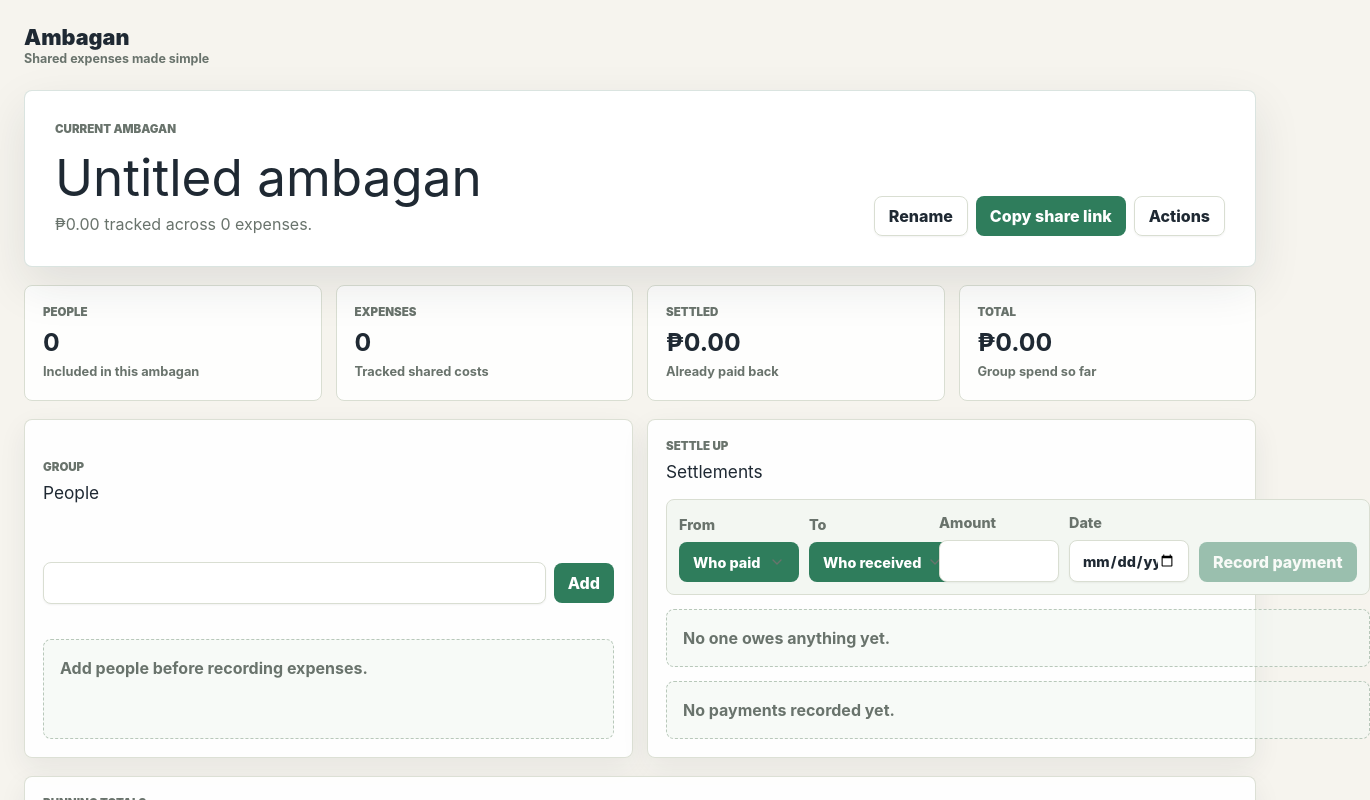
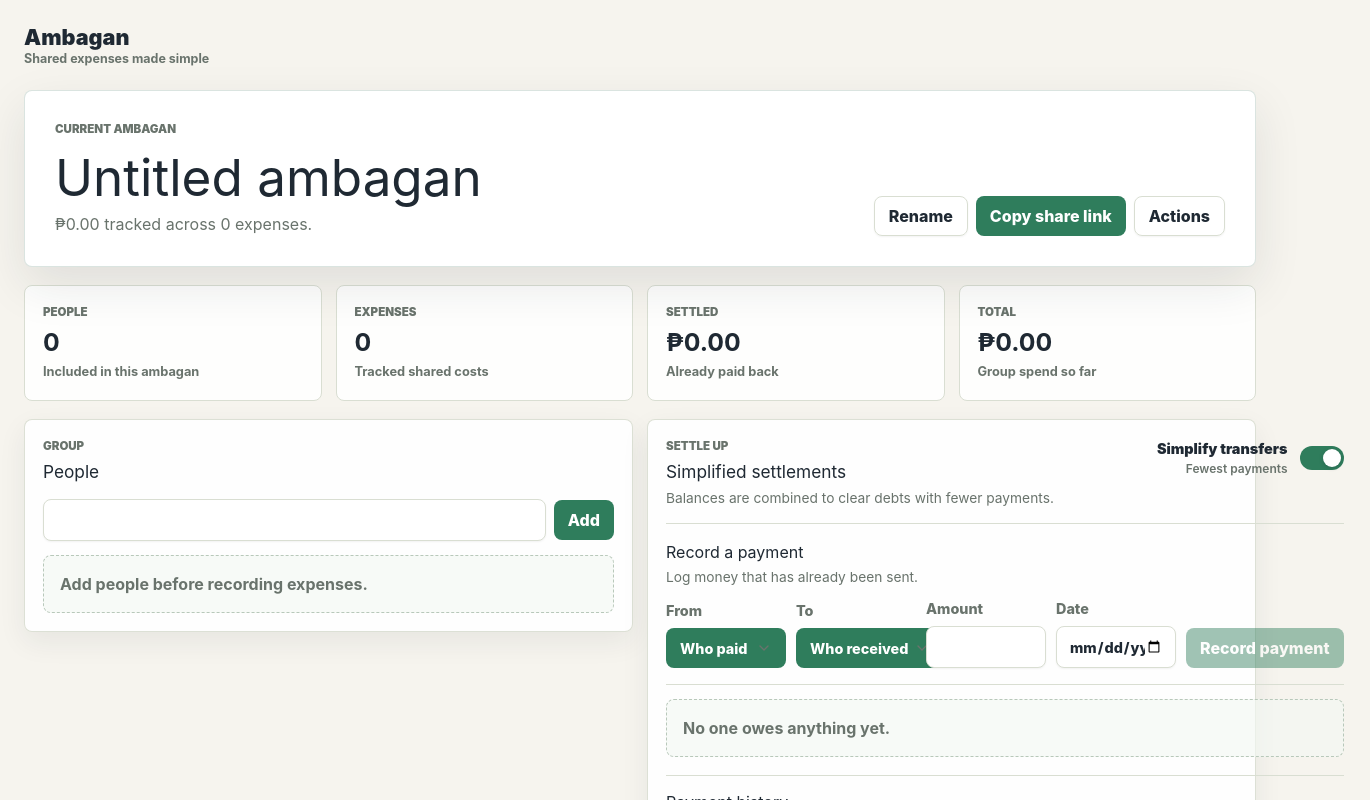
Before and after one commit to matthewdizon/ambagan, a Next.js app: page / in a window 1280 px wide. Shown: the top 800 px of the page, 1370 px wide, since content can reach past the window. Built offline with nearby package versions, Linux system fonts and the light colour scheme.

Commit message:
feat: add direct settlement mode with expandable payment breakdowns

```diff
--- a/app/globals.css
+++ b/app/globals.css
@@ -354,6 +354,7 @@ small {
 
 .two-column {
   grid-template-columns: repeat(2, minmax(0, 1fr));
+  align-items: start;
 }
 
 .metric {
@@ -483,6 +484,201 @@ small {
   white-space: nowrap;
 }
 
+.settlement-heading {
+  align-items: flex-start;
+}
+
+.panel-description {
+  margin-top: 4px;
+  color: var(--text-muted);
+  font-size: 0.86rem;
+  line-height: 1.45;
+}
+
+.transfer-toggle {
+  display: flex;
+  grid-template-columns: none;
+  align-items: center;
+  gap: 12px;
+  color: var(--text);
+  cursor: pointer;
+}
+
+.transfer-toggle > span:first-child {
+  display: grid;
+  gap: 1px;
+  text-align: right;
+}
+
+.transfer-toggle small {
+  font-size: 0.75rem;
+  font-weight: 600;
+}
+
+.switch-control {
+  position: relative;
+  width: 44px;
+  min-height: 24px;
+  flex: 0 0 44px;
+  border-radius: 999px;
+  background: var(--border-strong);
+  padding: 3px;
+}
+
+.switch-control:hover:not(:disabled) {
+  background: #9caf9f;
+  transform: none;
+}
+
+.switch-control[aria-checked="true"] {
+  background: var(--primary);
+}
+
+.switch-control span {
+  display: block;
+  width: 18px;
+  height: 18px;
+  border-radius: 50%;
+  background: #fff;
+  box-shadow: 0 1px 4px rgba(31, 41, 51, 0.24);
+  transition: transform 160ms ease;
+}
+
+.switch-control[aria-checked="true"] span {
+  transform: translateX(20px);
+}
+
+.payment-section {
+  display: grid;
+  gap: 10px;
+  border-block: 1px solid var(--border);
+  padding: 16px 0;
+}
+
+.settlement-section-heading,
+.transfer-overview {
+  display: flex;
+  align-items: center;
+  justify-content: space-between;
+  gap: 12px;
+}
+
+.transfer-overview {
+  margin-top: 2px;
+}
+
+.recorded-heading {
+  margin-top: 4px;
+  padding-top: 14px;
+  border-top: 1px solid var(--border);
+}
+
+.transfer-count {
+  border-radius: 999px;
+  background: var(--primary-soft);
+  color: var(--primary-dark);
+  padding: 5px 9px;
+  font-size: 0.75rem;
+  font-weight: 800;
+  white-space: nowrap;
+}
+
+.settlement-groups {
+  display: grid;
+  gap: 8px;
+}
+
+.settlement-group {
+  border: 1px solid #b9d7cd;
+  border-radius: 8px;
+  background: #fff;
+  overflow: hidden;
+}
+
+.settlement-group summary {
+  display: grid;
+  grid-template-columns: minmax(0, 1fr) auto;
+  align-items: center;
+  gap: 12px;
+  padding: 12px;
+  cursor: pointer;
+  list-style: none;
+}
+
+.settlement-group summary::-webkit-details-marker {
+  display: none;
+}
+
+.settlement-group summary:hover {
+  background: var(--success-soft);
+}
+
+.settlement-group[open] summary {
+  border-bottom: 1px solid #cde1d8;
+  background: var(--success-soft);
+}
+
+.recipient-identity {
+  display: flex;
+  min-width: 0;
+  align-items: center;
+  gap: 10px;
+}
+
+.recipient-identity > span:last-child,
+.recipient-total {
+  display: grid;
+  gap: 1px;
+}
+
+.recipient-identity small,
+.recipient-total small {
+  font-size: 0.75rem;
+}
+
+.recipient-total {
+  justify-items: end;
+}
+
+.recipient-total strong {
+  white-space: nowrap;
+}
+
+.hide-breakdown,
+.settlement-group[open] .show-breakdown {
+  display: none;
+}
+
+.settlement-group[open] .hide-breakdown {
+  display: block;
+}
+
+.settlement-breakdown {
+  display: grid;
+  padding: 4px 12px 10px 56px;
+}
+
+.breakdown-row,
+.breakdown-total {
+  display: flex;
+  align-items: center;
+  justify-content: space-between;
+  gap: 12px;
+  padding: 8px 0;
+}
+
+.breakdown-row {
+  border-bottom: 1px solid var(--border);
+  color: var(--text-muted);
+  font-size: 0.86rem;
+}
+
+.breakdown-total {
+  padding-bottom: 2px;
+  color: var(--primary-dark);
+  font-weight: 800;
+}
+
 .settlement-actions {
   display: flex;
   align-items: center;
@@ -537,10 +733,9 @@ small {
   grid-template-columns: repeat(4, minmax(120px, 1fr)) auto;
   align-items: end;
   gap: 10px;
-  border: 1px solid var(--border);
-  border-radius: 8px;
-  background: var(--surface-muted);
-  padding: 12px;
+  border: 0;
+  background: transparent;
+  padding: 0;
 }
 
 .expense-dialog {
@@ -750,6 +945,26 @@ small {
     flex-direction: column;
   }
 
+  .settlement-heading,
+  .settlement-section-heading,
+  .transfer-overview {
+    align-items: flex-start;
+    flex-direction: column;
+  }
+
+  .transfer-toggle {
+    width: 100%;
+    justify-content: space-between;
+  }
+
+  .transfer-toggle > span:first-child {
+    text-align: left;
+  }
+
+  .settlement-breakdown {
+    padding-left: 12px;
+  }
+
   .submit-button {
     justify-self: stretch;
   }
--- a/src/components/ExpenseTrackerApp.tsx
+++ b/src/components/ExpenseTrackerApp.tsx
@@ -20,11 +20,11 @@ import {
   SelectTrigger
 } from "@/components/ui/select";
 import { Toaster } from "@/components/ui/sonner";
-import { calculatePersonBalances, calculateSettlementReceipts, calculateSettlements, getTripTotalMinor } from "@/lib/calculations";
+import { calculateDirectSettlements, calculatePersonBalances, calculateSettlements, getTripTotalMinor } from "@/lib/calculations";
 import { decodeTripFromHash } from "@/lib/share";
 import { loadTripFromStorage, saveTripToStorage } from "@/lib/storage";
 import { formatMoney, minorToPesoInput, pesoToMinor, splitEvenly } from "@/lib/money";
-import type { Expense, ExpenseLineItem, ExpenseShare, Payment, Person, SplitType, Trip } from "@/types";
+import type { Expense, ExpenseLineItem, ExpenseShare, Payment, Person, Settlement, SplitType, Trip } from "@/types";
 import { toast } from "sonner";
 
 type ExpenseLineItemDraft = {
@@ -327,6 +327,7 @@ export function ExpenseTrackerApp({ initialSharedTrip = null }: { initialSharedT
   const [draftError, setDraftError] = useState<ExpenseDraftError | null>(null);
   const [paymentDraft, setPaymentDraft] = useState<PaymentDraft>(emptyPaymentDraft);
   const [paymentDraftError, setPaymentDraftError] = useState<PaymentDraftError | null>(null);
+  const [simplifyTransfers, setSimplifyTransfers] = useState(true);
   const [editingExpenseId, setEditingExpenseId] = useState<string | null>(null);
   const [isExpenseDialogOpen, setIsExpenseDialogOpen] = useState(false);
   const [confirmDialog, setConfirmDialog] = useState<ConfirmDialogState | null>(null);
@@ -370,7 +371,21 @@ export function ExpenseTrackerApp({ initialSharedTrip = null }: { initialSharedT
 
   const balances = useMemo(() => (selectedTrip ? calculatePersonBalances(selectedTrip) : []), [selectedTrip]);
   const settlements = useMemo(() => calculateSettlements(balances), [balances]);
-  const settlementReceipts = useMemo(() => calculateSettlementReceipts(settlements), [settlements]);
+  const directSettlements = useMemo(() => (selectedTrip ? calculateDirectSettlements(selectedTrip) : []), [selectedTrip]);
+  const visibleSettlements = simplifyTransfers ? settlements : directSettlements;
+  const settlementGroups = useMemo(() => {
+    const groups = new Map<string, Settlement[]>();
+
+    for (const settlement of visibleSettlements) {
+      groups.set(settlement.toPersonId, [...(groups.get(settlement.toPersonId) ?? []), settlement]);
+    }
+
+    return Array.from(groups, ([personId, transfers]) => ({
+      personId,
+      transfers,
+      amountMinor: transfers.reduce((total, transfer) => total + transfer.amountMinor, 0)
+    }));
+  }, [visibleSettlements]);
   const tripTotal = selectedTrip ? getTripTotalMinor(selectedTrip) : 0;
   const payments = selectedTrip?.payments ?? [];
   const tripMetrics = selectedTrip
@@ -881,13 +896,37 @@ export function ExpenseTrackerApp({ initialSharedTrip = null }: { initialSharedT
               </div>
 
               <div className="panel">
-                <div className="panel-heading">
+                <div className="panel-heading settlement-heading">
                   <div>
                     <p className="eyebrow">Settle up</p>
-                    <h2>Settlements</h2>
-                  </div>
+                    <h2>{simplifyTransfers ? "Simplified settlements" : "Direct settlements"}</h2>
+                    <p className="panel-description">
+                      {simplifyTransfers ? "Balances are combined to clear debts with fewer payments." : "Everyone pays the people who originally covered their expenses."}
+                    </p>
+                  </div>
+                  <label className="transfer-toggle">
+                    <span>
+                      <strong>Simplify transfers</strong>
+                      <small>{simplifyTransfers ? "Fewest payments" : "Pay original spenders"}</small>
+                    </span>
+                    <button
+                      aria-checked={simplifyTransfers}
+                      aria-label="Simplify transfers"
+                      className="switch-control"
+                      role="switch"
+                      type="button"
+                      onClick={() => setSimplifyTransfers((current) => !current)}
+                    >
+                      <span />
+                    </button>
+                  </label>
                 </div>
                 {!isReadOnly ? (
+                  <div className="payment-section">
+                    <div>
+                      <h3>Record a payment</h3>
+                      <p className="panel-description">Log money that has already been sent.</p>
+                    </div>
                     <PaymentForm
                       draft={paymentDraft}
                       error={paymentDraftError}
@@ -895,25 +934,48 @@ export function ExpenseTrackerApp({ initialSharedTrip = null }: { initialSharedT
                       onSubmit={handleSubmitPayment}
                       onDraftChange={updatePaymentDraft}
                     />
+                  </div>
                 ) : null}
-                {settlements.length === 0 ? (
+                {visibleSettlements.length > 0 ? (
+                  <div className="transfer-overview">
+                    <h3>Who gets paid</h3>
+                    <span className="transfer-count">{visibleSettlements.length} {visibleSettlements.length === 1 ? "payment" : "payments"}</span>
+                  </div>
+                ) : null}
+                {visibleSettlements.length === 0 ? (
                   <div className="empty-state">No one owes anything yet.</div>
                 ) : (
-                  <div className="settlement-list">
-                    {settlements.map((settlement) => (
-                      <div className="settlement-row" key={`${settlement.fromPersonId}-${settlement.toPersonId}-${settlement.amountMinor}`}>
-                        <span>{getPersonName(selectedTrip, settlement.fromPersonId)} pays {getPersonName(selectedTrip, settlement.toPersonId)}</span>
-                        <strong>{formatMoney(settlement.amountMinor)}</strong>
+                  <div className="settlement-groups">
+                    {settlementGroups.map((group) => (
+                      <details className="settlement-group" key={group.personId}>
+                        <summary>
+                          <span className="recipient-identity">
+                            <PersonAvatar name={getPersonName(selectedTrip, group.personId)} />
+                            <span><strong>{getPersonName(selectedTrip, group.personId)}</strong><small>gets back from {group.transfers.length} {group.transfers.length === 1 ? "person" : "people"}</small></span>
+                          </span>
+                          <span className="recipient-total">
+                            <strong>{formatMoney(group.amountMinor)}</strong>
+                            <small className="show-breakdown">View breakdown</small>
+                            <small className="hide-breakdown">Hide breakdown</small>
+                          </span>
+                        </summary>
+                        <div className="settlement-breakdown">
+                          {group.transfers.map((transfer) => (
+                            <div className="breakdown-row" key={`${transfer.fromPersonId}-${transfer.toPersonId}-${transfer.amountMinor}`}>
+                              <span>{getPersonName(selectedTrip, transfer.fromPersonId)} pays</span>
+                              <strong>{formatMoney(transfer.amountMinor)}</strong>
                             </div>
                           ))}
-                    {Object.entries(settlementReceipts).map(([personId, amountMinor]) => (
-                      <div className="settlement-row settlement-summary" key={`receipt-${personId}`}>
-                        <span>{getPersonName(selectedTrip, personId)} gets back</span>
-                        <strong>{formatMoney(amountMinor)}</strong>
-                      </div>
+                          <div className="breakdown-total">
+                            <span>Total received</span>
+                            <strong>{formatMoney(group.amountMinor)}</strong>
+                          </div>
+                        </div>
+                      </details>
                     ))}
                   </div>
                 )}
+                <div className="settlement-section-heading recorded-heading"><h3>Payment history</h3></div>
                 {payments.length === 0 ? (
                   <div className="empty-state">No payments recorded yet.</div>
                 ) : (
--- a/src/lib/calculations.ts
+++ b/src/lib/calculations.ts
@@ -87,6 +87,36 @@ export function calculateSettlements(balances: PersonBalance[]): Settlement[] {
   return settlements;
 }
 
+export function calculateDirectSettlements(trip: Trip): Settlement[] {
+  const pairBalances = new Map<string, number>();
+
+  function addDebt(fromPersonId: string, toPersonId: string, amountMinor: number) {
+    if (fromPersonId === toPersonId || amountMinor === 0) return;
+
+    const [firstPersonId, secondPersonId] = [fromPersonId, toPersonId].sort();
+    const key = `${firstPersonId}:${secondPersonId}`;
+    const signedAmount = fromPersonId === firstPersonId ? amountMinor : -amountMinor;
+    pairBalances.set(key, (pairBalances.get(key) ?? 0) + signedAmount);
+  }
+
+  for (const expense of trip.expenses) {
+    for (const share of expense.shares) {
+      addDebt(share.personId, expense.paidByPersonId, share.amountMinor);
+    }
+  }
+
+  for (const payment of trip.payments ?? []) {
+    addDebt(payment.fromPersonId, payment.toPersonId, -payment.amountMinor);
+  }
+
+  return Array.from(pairBalances, ([pair, amountMinor]) => {
+    const [firstPersonId, secondPersonId] = pair.split(":");
+    return amountMinor > 0
+      ? { fromPersonId: firstPersonId, toPersonId: secondPersonId, amountMinor }
+      : { fromPersonId: secondPersonId, toPersonId: firstPersonId, amountMinor: Math.abs(amountMinor) };
+  }).filter((settlement) => settlement.amountMinor > 0);
+}
+
 export function calculateSettlementReceipts(settlements: Settlement[]): Record<string, number> {
   return settlements.reduce<Record<string, number>>((totals, settlement) => {
     totals[settlement.toPersonId] = (totals[settlement.toPersonId] ?? 0) + settlement.amountMinor;
```
Also changed, not shown: 1 other file (tests, documents, lock files or other folders). Lines whose indentation alone changed are shown as unchanged.
